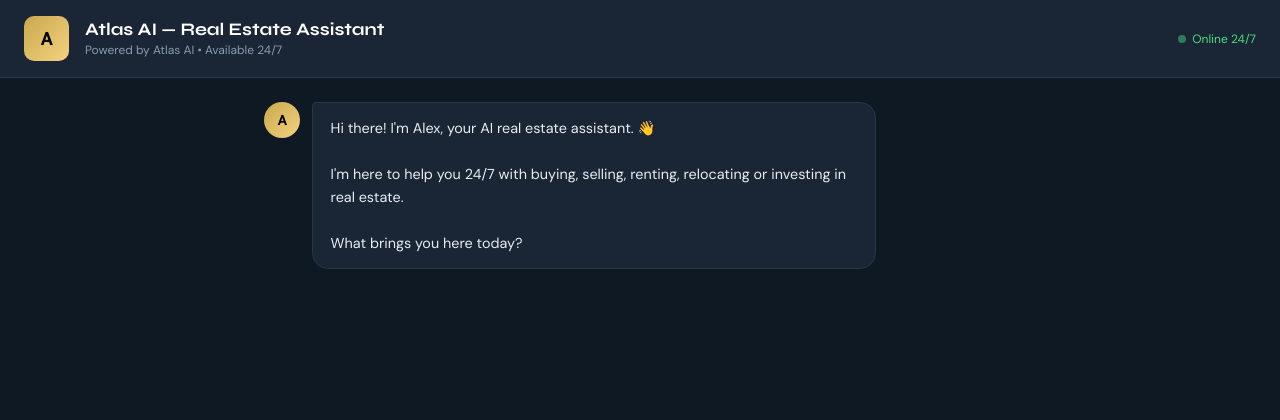
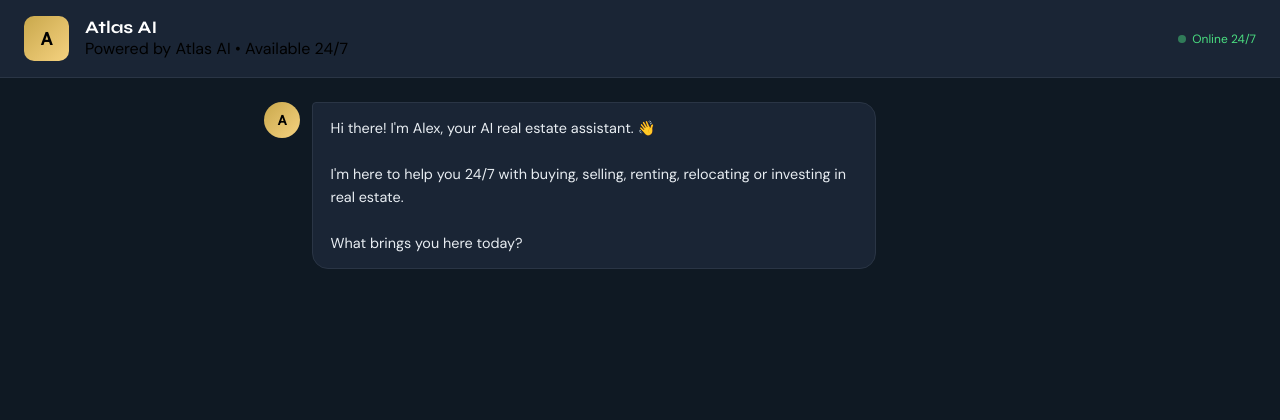
Before and after one commit to jovankaur/Atlas-alex, a Flask app: page / in a window 1280 px wide. Shown: the top 420 px of the page. Run offline with Flask 3, Linux system fonts and the light colour scheme.

Commit message:
Update index.html

```diff
--- a/templates/index.html
+++ b/templates/index.html
@@ -3,7 +3,7 @@
 <head>
 <meta charset="UTF-8"/>
 <meta name="viewport" content="width=device-width, initial-scale=1.0"/>
-<title>Atlas AI — Real Estate Assistant</title>
+<title>Atlas AI</title>
 <link href="https://fonts.googleapis.com/css2?family=Syne:wght@400;700;800&family=DM+Sans:wght@300;400;500&display=swap" rel="stylesheet"/>
 <style>
 *{box-sizing:border-box;margin:0;padding:0}
@@ -51,8 +51,8 @@ footer{text-align:center;padding:0.75rem;color:#2a3545;font-size:0.7rem}
 <header>
   <div class="logo">A</div>
   <div>
-    <h1>Atlas AI — Real Estate Assistant</h1>
-    <p>Powered by Atlas AI • Available 24/7</p>
+    <h1>Atlas AI</h1>
+    Powered by Atlas AI • Available 24/7</p>
   </div>
   <div class="status"><div class="dot"></div>Online 24/7</div>
 </header>
```
